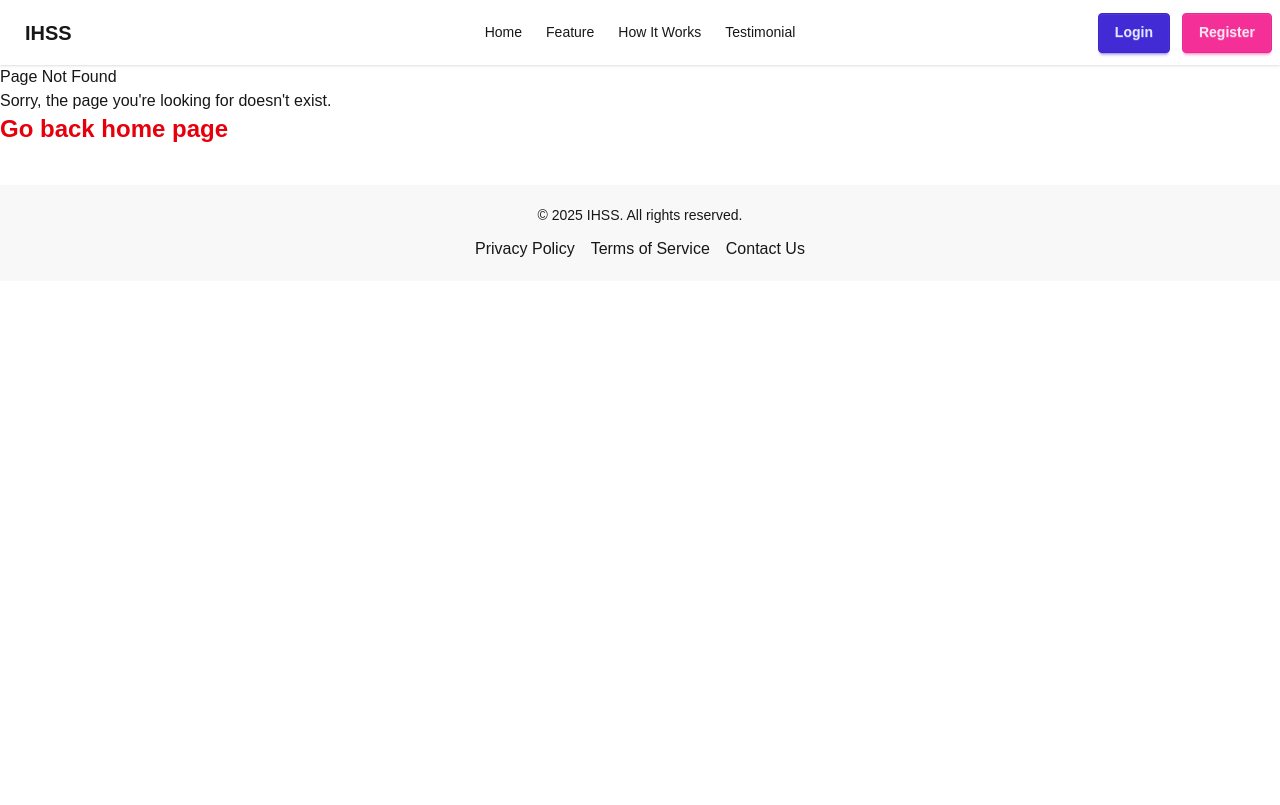
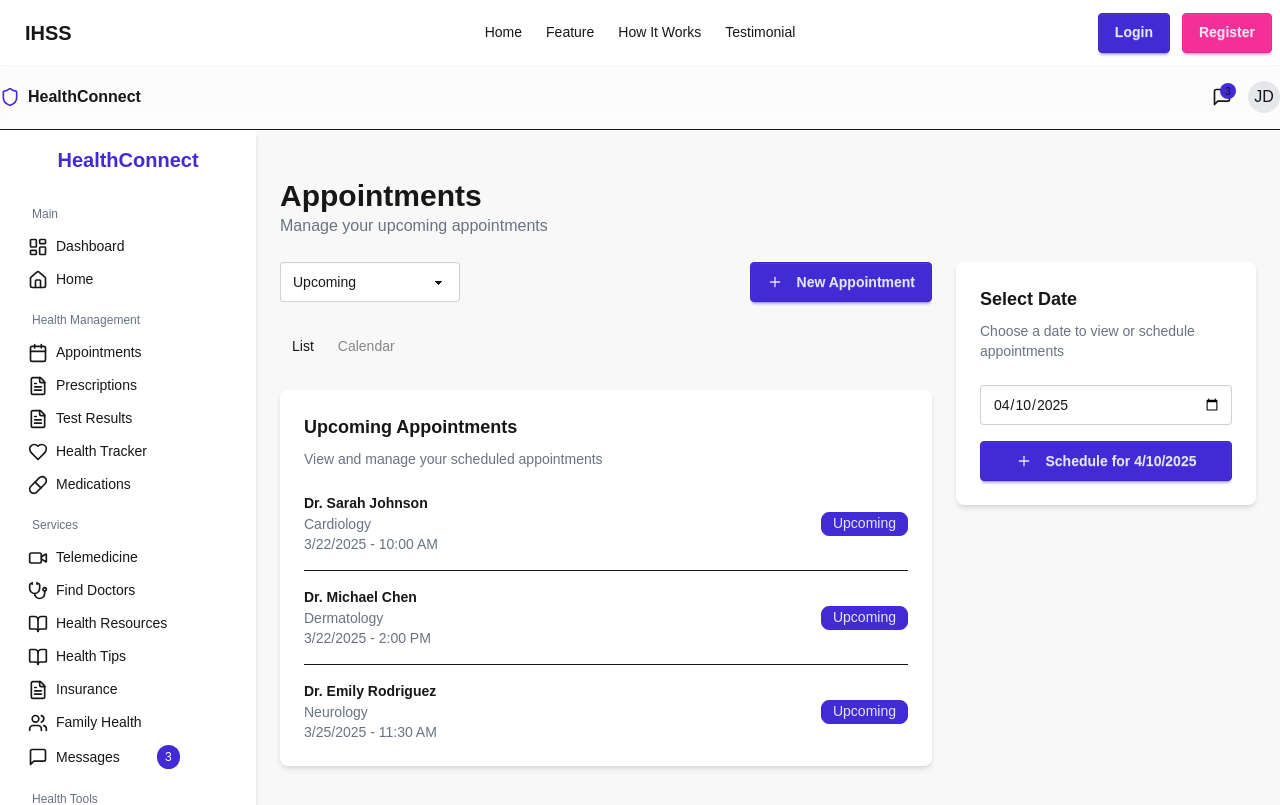
Before and after one commit to rifat3790/Integrated-Healthcare-Support-System-IHSS-, a Next.js app: page /Dashboard/Appointments in a window 1280 px wide. Before the commit this address had no page. Shown: the top 805 px of the page. Built offline with nearby package versions, Linux system fonts and the light colour scheme.

Commit message:
added appointment page

```diff
--- /dev/null
+++ b/app/Dashboard/Appointments/page.js
@@ -0,0 +1,120 @@
+"use client";
+
+import { useState } from "react";
+import { CalendarIcon, Plus } from "lucide-react";
+
+export default function AppointmentsPage() {
+  const [date, setDate] = useState(new Date()); // Ensure `date` is initialized as a `Date` object
+
+  return (
+    <div className="container py-6">
+      {/* Page Header */}
+      <div className="mb-6">
+        <h1 className="text-3xl font-bold">Appointments</h1>
+        <p className="text-gray-500">Manage your upcoming appointments</p>
+      </div>
+
+      {/* Main Content */}
+      <div className="grid gap-6 md:grid-cols-[1fr_300px]">
+        {/* Left Section */}
+        <div className="space-y-6">
+          {/* Filter and New Appointment Button */}
+          <div className="flex justify-between items-center">
+            <select className="select select-bordered w-[180px]">
+              <option value="upcoming">Upcoming</option>
+              <option value="past">Past</option>
+              <option value="cancelled">Cancelled</option>
+              <option value="all">All</option>
+            </select>
+            <button className="btn btn-primary">
+              <Plus className="mr-2 h-4 w-4" />
+              New Appointment
+            </button>
+          </div>
+
+          {/* Tabs for List and Calendar Views */}
+          <div className="tabs">
+            <button className="tab tab-bordered tab-active">List</button>
+            <button className="tab tab-bordered">Calendar</button>
+          </div>
+
+          {/* List View */}
+          <div className="card bg-base-100 shadow-md">
+            <div className="card-body">
+              <h2 className="card-title">Upcoming Appointments</h2>
+              <p className="text-sm text-gray-500">View and manage your scheduled appointments</p>
+              <div className="mt-4 space-y-4">
+                {/* Appointment Item */}
+                <div className="flex items-center justify-between border-b pb-4">
+                  <div>
+                    <h3 className="font-semibold">Dr. Sarah Johnson</h3>
+                    <p className="text-sm text-gray-500">Cardiology</p>
+                    <p className="text-sm text-gray-500">3/22/2025 - 10:00 AM</p>
+                  </div>
+                  <span className="badge badge-primary">Upcoming</span>
+                </div>
+                <div className="flex items-center justify-between border-b pb-4">
+                  <div>
+                    <h3 className="font-semibold">Dr. Michael Chen</h3>
+                    <p className="text-sm text-gray-500">Dermatology</p>
+                    <p className="text-sm text-gray-500">3/22/2025 - 2:00 PM</p>
+                  </div>
+                  <span className="badge badge-primary">Upcoming</span>
+                </div>
+                <div className="flex items-center justify-between">
+                  <div>
+                    <h3 className="font-semibold">Dr. Emily Rodriguez</h3>
+                    <p className="text-sm text-gray-500">Neurology</p>
+                    <p className="text-sm text-gray-500">3/25/2025 - 11:30 AM</p>
+                  </div>
+                  <span className="badge badge-primary">Upcoming</span>
+                </div>
+              </div>
+            </div>
+          </div>
+
+          {/* Calendar View */}
+          <div className="hidden">
+            <div className="card bg-base-100 shadow-md">
+              <div className="card-body">
+                <h2 className="card-title">Appointment Calendar</h2>
+                <p className="text-sm text-gray-500">View your appointments in calendar format</p>
+                <div className="mt-4 flex h-[400px] items-center justify-center rounded-md border border-dashed">
+                  <div className="text-center">
+                    <CalendarIcon className="mx-auto h-12 w-12 text-gray-400" />
+                    <h3 className="mt-4 text-lg font-medium">Calendar View</h3>
+                    <p className="mt-2 text-sm text-gray-500">
+                      Calendar view would display here with all appointments
+                    </p>
+                  </div>
+                </div>
+              </div>
+            </div>
+          </div>
+        </div>
+
+        {/* Right Section */}
+        <div>
+          <div className="card bg-base-100 shadow-md">
+            <div className="card-body">
+              <h2 className="card-title">Select Date</h2>
+              <p className="text-sm text-gray-500">Choose a date to view or schedule appointments</p>
+              <div className="mt-4">
+                <input
+                  type="date"
+                  className="input input-bordered w-full"
+                  value={date?.toISOString().split("T")[0]} // Ensure `date` is properly formatted
+                  onChange={(e) => setDate(new Date(e.target.value))}
+                />
+                <button className="btn btn-primary mt-4 w-full">
+                  <Plus className="mr-2 h-4 w-4" />
+                  Schedule for {date?.toLocaleDateString()}
+                </button>
+              </div>
+            </div>
+          </div>
+        </div>
+      </div>
+    </div>
+  );
+}
--- a/components/app-sidebar.js
+++ b/components/app-sidebar.js
@@ -24,18 +24,18 @@ export function AppSidebar() {
     {
       category: "Main",
       items: [
-        { name: "Dashboard", href: "/dashboard", icon: LayoutDashboard },
+        { name: "Dashboard", href: "/Dashboard", icon: LayoutDashboard },
         { name: "Home", href: "/", icon: Home },
       ],
     },
     {
       category: "Health Management",
       items: [
-        { name: "Appointments", href: "/dashboard/appointments", icon: Calendar },
-        { name: "Prescriptions", href: "/dashboard/prescriptions", icon: FileText },
-        { name: "Test Results", href: "/dashboard/test-results", icon: FileText },
-        { name: "Health Tracker", href: "/dashboard/health-tracker", icon: Heart },
-        { name: "Medications", href: "/dashboard/medications", icon: Pill },
+        { name: "Appointments", href: "/Dashboard/Appointments", icon: Calendar },
+        { name: "Prescriptions", href: "/Dashboard/Prescriptions", icon: FileText },
+        { name: "Test Results", href: "/Dashboard/test-results", icon: FileText },
+        { name: "Health Tracker", href: "/Dashboard/health-tracker", icon: Heart },
+        { name: "Medications", href: "/Dashboard/medications", icon: Pill },
       ],
     },
     {
```
